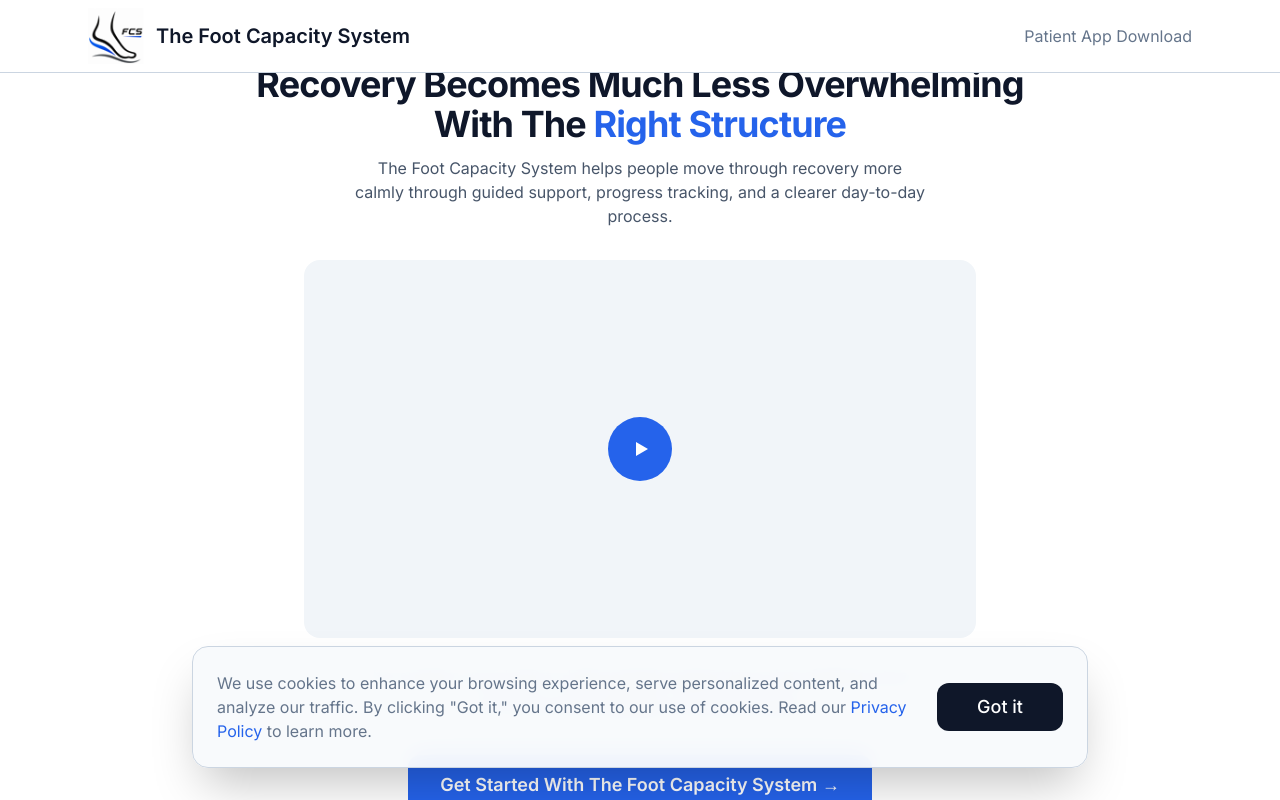
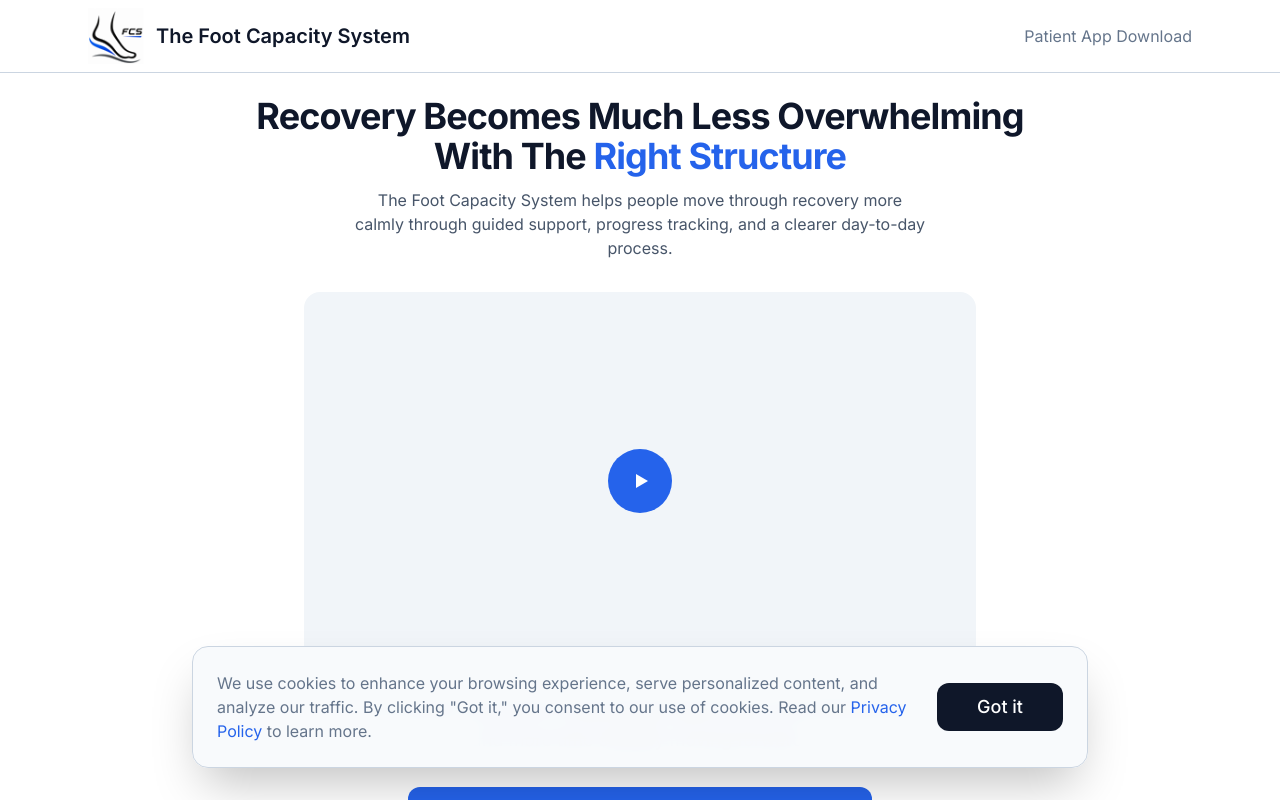
Before and after one commit to charlesheflin-dev/fixyourmovement, a React (Vite) app: page /walkthrough in a window 1280 px wide. Shown: the top 800 px of the page. Built offline with nearby package versions, Linux system fonts and the light colour scheme; the HTML template or start-up script is replaced by a standard one.

Commit message:
fix: add top padding to walkthrough hero section to clear header

```diff
--- a/src/pages/Walkthrough.tsx
+++ b/src/pages/Walkthrough.tsx
@@ -59,7 +59,7 @@ export default function Walkthrough() {
       <Header />
 
       {/* 2. HERO SECTION */}
-      <section className="bg-white py-16 text-center">
+      <section className="bg-white pt-24 py-16 text-center">
         <div className="max-w-4xl mx-auto px-6">
           <h1 className="text-3xl md:text-4xl font-bold text-slate-900">
             Recovery Becomes Much Less Overwhelming With The{" "}
```
